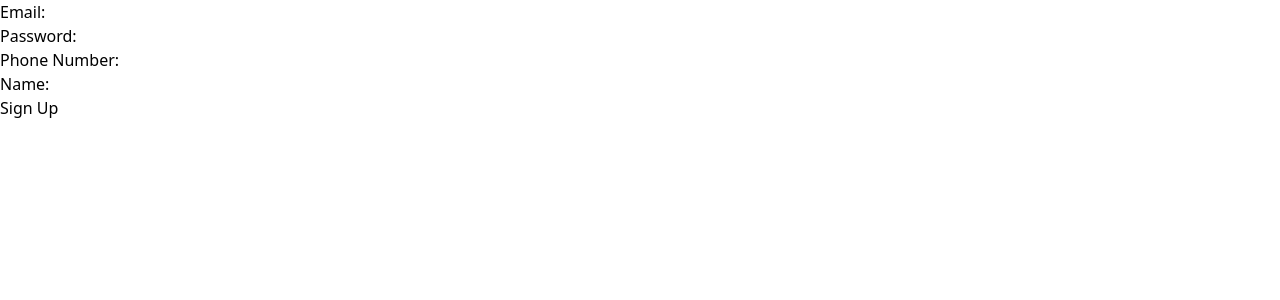
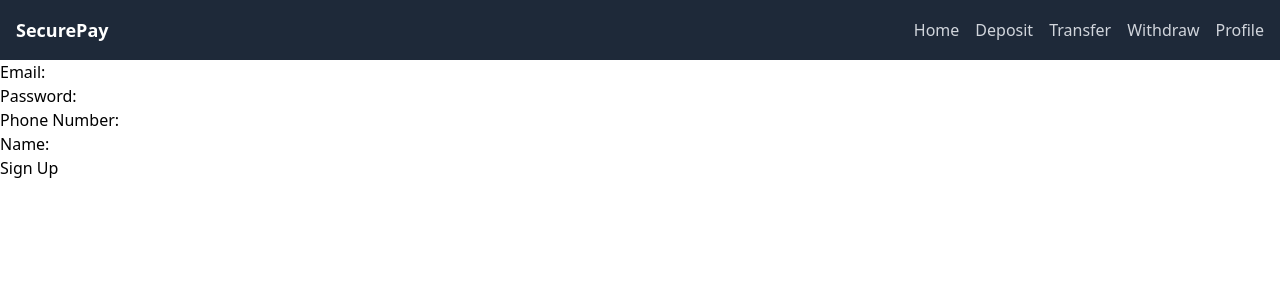
Before and after one commit to JoshiAarya/SecurePay, a Next.js app in the folder securepay/apps/user-app/: page /signup in a window 1280 px wide. Shown: the top 300 px of the page. Built offline with nearby package versions, Linux system fonts and the light colour scheme.

Commit message:
Navigation added

```diff
--- /dev/null
+++ b/securepay/apps/user-app/app/api/fetchBalance/route.ts
@@ -0,0 +1,21 @@
+"use server";
+import { getServerSession } from "next-auth";
+import { PrismaClient } from "@repo/db/client";
+import { NextResponse } from "next/server";
+
+const prisma  = new PrismaClient();
+
+export async function GET(req: Request) {
+    const session = await getServerSession();
+    if(!session){
+        return NextResponse.json({message: "Please Login"});
+    }
+    const user = await prisma.user.findUnique({
+        where: {email: session.user?.email||""},
+        include: {balance: true}
+    })
+    if(!user||!user.balance){
+        return NextResponse.json({message: "User not found"});
+    }
+    return NextResponse.json({msg: user.balance.amount||0}, {status: 200});
+}
--- a/securepay/apps/user-app/app/layout.tsx
+++ b/securepay/apps/user-app/app/layout.tsx
@@ -2,6 +2,7 @@ import type { Metadata } from "next";
 import localFont from "next/font/local";
 import "./globals.css";
 import { Providers } from "./providers";
+import Navbar from "../components/NavBar";
 
 const geistSans = localFont({
   src: "./fonts/GeistVF.woff",
@@ -25,9 +26,11 @@ export default function RootLayout({
   return (
     <html lang="en">
       <body className={`${geistSans.variable} ${geistMono.variable}`}>
+        <Navbar/>
         <Providers>
           {children}
         </Providers>
+
 
       </body>
     </html>
--- a/securepay/apps/user-app/app/page.tsx
+++ b/securepay/apps/user-app/app/page.tsx
@@ -6,8 +6,8 @@ const client = new PrismaClient()
 export default function Home() {
   return (
     <div>
-      <Appbar/>
-      <h1>Hello From main page</h1>
+      <Appbar></Appbar>
+      <h1>Welcome to SecurePay!</h1>
     </div>
   );
 }
--- a/securepay/apps/user-app/app/profile/page.tsx
+++ b/securepay/apps/user-app/app/profile/page.tsx
@@ -1,11 +1,43 @@
 "use client";
 import { useSession, signOut } from "next-auth/react";
+import { useEffect, useState } from "react";
 
 const Profile: React.FC = () => {
   const { data: session, status } = useSession();
+  const [amount, setAmount] = useState<number | null>(null);
+  const [loading, setLoading] = useState(true);
+  const [error, setError] = useState("");
 
-  if (status === "loading") return <p>Loading...</p>;
-  if (!session) return <p>You are not logged in. Please sign in.</p>;
+  useEffect(() => {
+    if (!session) return;
+
+    const fetchBalance = async () => {
+      try {
+        const response = await fetch("/api/fetchBalance");
+        const data = await response.json();
+
+        if (!response.ok) {
+          setError(data.message || "Failed to fetch balance");
+          setAmount(null);
+        } else {
+          setAmount(data.msg);
+        }
+      } catch (err) {
+        setError("Error fetching balance");
+        setAmount(null);
+      } finally {
+        setLoading(false);
+      }
+    };
+
+    fetchBalance();
+  }, [session]);
+
+  if (status === "loading") return <p>Loading session...</p>;
+  if (!session) {
+    return <p>You are not logged in. Please sign in.</p>;
+
+  }
 
   return (
     <div className="p-5">
@@ -20,6 +52,12 @@ const Profile: React.FC = () => {
       <p><strong>Name:</strong> {session.user?.name}</p>
       <p><strong>Email:</strong> {session.user?.email}</p>
 
+      {/* Balance Section with Loading & Error Handling */}
+      <p>
+        <strong>Balance:</strong>{" "}
+        {loading ? "Fetching..." : error ? <span className="text-red-500">{error}</span> : `$${amount}`}
+      </p>
+
       <button
         onClick={() => signOut()}
         className="bg-red-500 text-white px-4 py-2 mt-4 rounded"
--- /dev/null
+++ b/securepay/apps/user-app/components/NavBar.tsx
@@ -0,0 +1,34 @@
+import Link from "next/link";
+import { signIn, signOut, useSession } from "next-auth/react";
+
+const Navbar = () => {
+
+  return (
+    <nav className="bg-gray-800 p-4">
+      <div className="container mx-auto flex justify-between items-center">
+        <Link href="/" className="text-white text-lg font-bold">
+          SecurePay
+        </Link>
+        <div className="space-x-4">
+          <Link href="/" className="text-gray-300 hover:text-white">
+            Home
+          </Link>
+          <Link href="/transactions/deposit" className="text-gray-300 hover:text-white">
+            Deposit
+          </Link>
+          <Link href="/transactions/transfer" className="text-gray-300 hover:text-white">
+            Transfer
+          </Link>
+          <Link href="/transactions/withdraw" className="text-gray-300 hover:text-white">
+            Withdraw
+          </Link>
+          <Link href="/profile" className="text-gray-300 hover:text-white">
+            Profile
+          </Link>
+        </div>
+      </div>
+    </nav>
+  );
+};
+
+export default Navbar;
```
Also changed, not shown: securepay/apps/user-app/app/transactions/deposit/page.tsx (indentation only).
